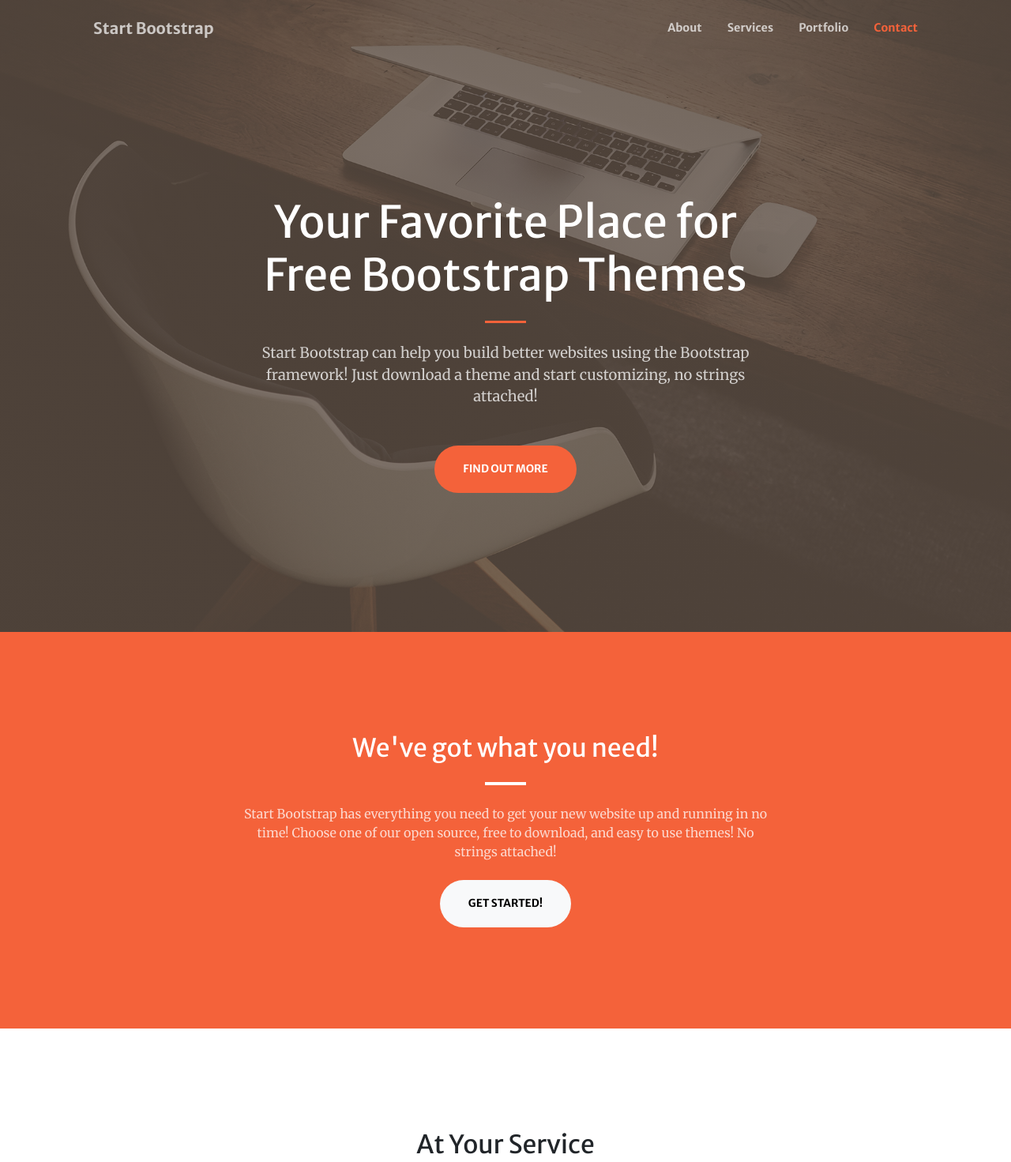
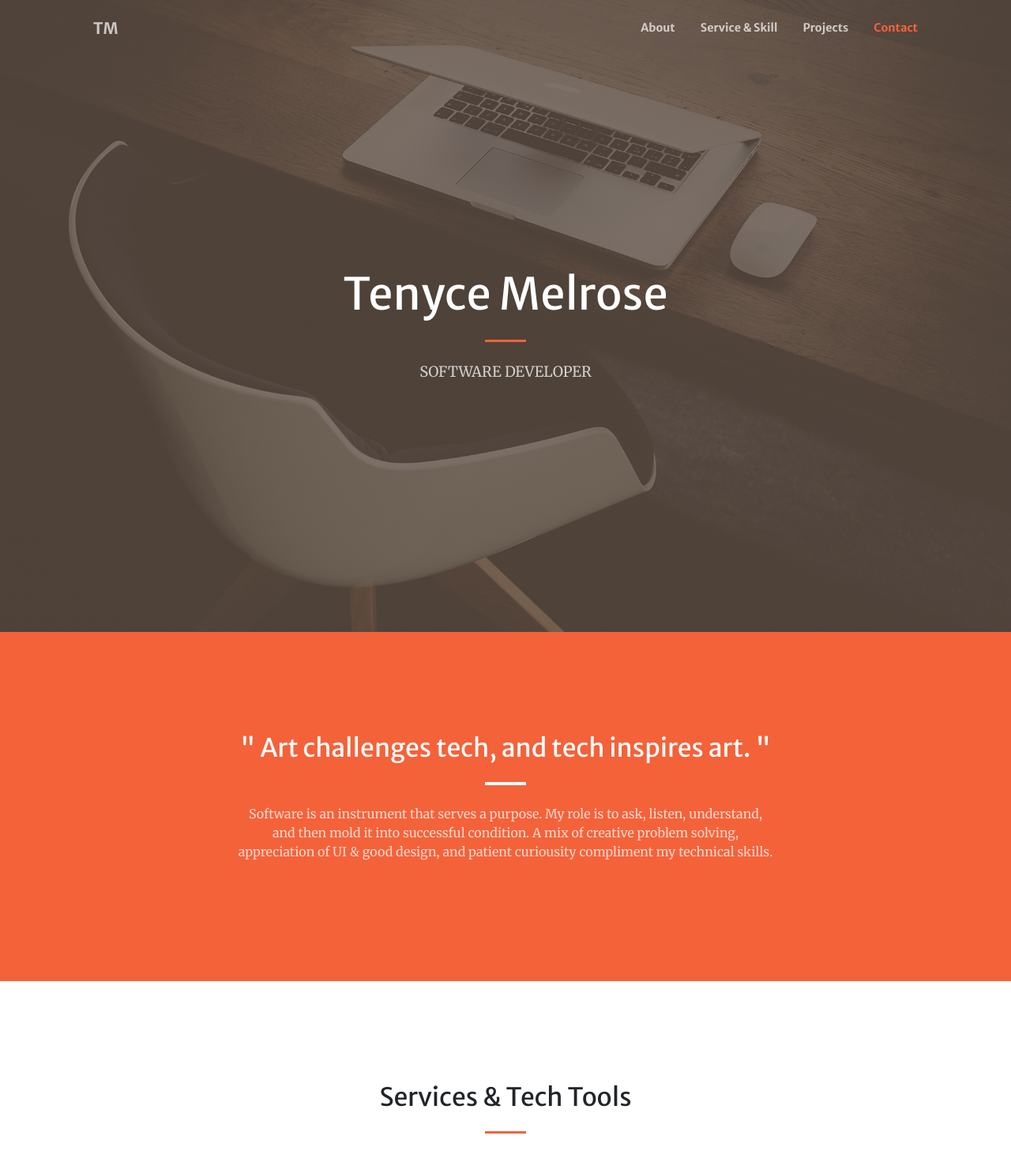
Before and after one commit to MelroseDigital/portfolio, a plain HTML site: page index.html in a window 1280 px wide. Shown: the top 1471 px of the page at 79% size. Drawn offline with nearby package versions, Linux system fonts and the light colour scheme; some packages are replaced by stand-ins of ours; a script that the page names is missing.

Commit message:
Updates: Home, About, & Service Sections

```diff
--- a/index.html
+++ b/index.html
@@ -5,7 +5,8 @@
         <meta name="viewport" content="width=device-width, initial-scale=1, shrink-to-fit=no" />
         <meta name="description" content="" />
         <meta name="author" content="" />
-        <title>Creative - Start Bootstrap Theme</title>
+        <title>Tenyce.Melrose Portfolio</title>
+
         <!-- Favicon-->
         <link rel="icon" type="image/x-icon" href="assets/favicon.ico" />
         <!-- Bootstrap Icons-->
@@ -15,20 +16,21 @@
         <link href="https://fonts.googleapis.com/css?family=Merriweather:400,300,300italic,400italic,700,700italic" rel="stylesheet" type="text/css" />
         <!-- SimpleLightbox plugin CSS-->
         <link href="https://cdnjs.cloudflare.com/ajax/libs/SimpleLightbox/2.1.0/simpleLightbox.min.css" rel="stylesheet" />
-        <!-- Core theme CSS (includes Bootstrap)-->
+        <!-- Core theme CSS  -->
         <link href="css/styles.css" rel="stylesheet" />
     </head>
     <body id="page-top">
         <!-- Navigation-->
         <nav class="navbar navbar-expand-lg navbar-light fixed-top py-3" id="mainNav">
             <div class="container px-4 px-lg-5">
-                <a class="navbar-brand" href="#page-top">Start Bootstrap</a>
+                <!-- TODO add initials - text or img -->
+                <a class="navbar-brand" href="#page-top">TM</a>
                 <button class="navbar-toggler navbar-toggler-right" type="button" data-bs-toggle="collapse" data-bs-target="#navbarResponsive" aria-controls="navbarResponsive" aria-expanded="false" aria-label="Toggle navigation"><span class="navbar-toggler-icon"></span></button>
                 <div class="collapse navbar-collapse" id="navbarResponsive">
                     <ul class="navbar-nav ms-auto my-2 my-lg-0">
                         <li class="nav-item"><a class="nav-link" href="#about">About</a></li>
-                        <li class="nav-item"><a class="nav-link" href="#services">Services</a></li>
-                        <li class="nav-item"><a class="nav-link" href="#portfolio">Portfolio</a></li>
+                        <li class="nav-item"><a class="nav-link" href="#services">Service & Skill</a></li>
+                        <li class="nav-item"><a class="nav-link" href="#portfolio">Projects</a></li>
                         <li class="nav-item"><a class="nav-link" href="#contact">Contact</a></li>
                     </ul>
                 </div>
@@ -39,12 +41,12 @@
             <div class="container px-4 px-lg-5 h-100">
                 <div class="row gx-4 gx-lg-5 h-100 align-items-center justify-content-center text-center">
                     <div class="col-lg-8 align-self-end">
-                        <h1 class="text-white font-weight-bold">Your Favorite Place for Free Bootstrap Themes</h1>
+                        <h1 class="text-white font-weight-bold">Tenyce Melrose</h1>
                         <hr class="divider" />
                     </div>
                     <div class="col-lg-8 align-self-baseline">
-                        <p class="text-white-75 mb-5">Start Bootstrap can help you build better websites using the Bootstrap framework! Just download a theme and start customizing, no strings attached!</p>
-                        <a class="btn btn-primary btn-xl" href="#about">Find Out More</a>
+                        <p class="text-white-75 mb-5"> SOFTWARE DEVELOPER </p>
+                        <!-- <a class="btn btn-primary btn-xl" href="#about"></a> -->
                     </div>
                 </div>
             </div>
@@ -54,10 +56,10 @@
             <div class="container px-4 px-lg-5">
                 <div class="row gx-4 gx-lg-5 justify-content-center">
                     <div class="col-lg-8 text-center">
-                        <h2 class="text-white mt-0">We've got what you need!</h2>
+                        <h2 class="text-white mt-0">" Art challenges tech, and tech inspires art. "</h2>
                         <hr class="divider divider-light" />
-                        <p class="text-white-75 mb-4">Start Bootstrap has everything you need to get your new website up and running in no time! Choose one of our open source, free to download, and easy to use themes! No strings attached!</p>
-                        <a class="btn btn-light btn-xl" href="#services">Get Started!</a>
+                        <p class="text-white-75 mb-4">Software is an instrument that serves a purpose. My role is to ask, listen, understand, and then mold it into successful condition. A mix of creative problem solving, appreciation of UI & good design, and patient curiousity compliment my technical skills.</p>
+                        <!-- <a class="btn btn-light btn-xl" href="#services"></a> -->
                     </div>
                 </div>
             </div>
@@ -65,7 +67,7 @@
         <!-- Services-->
         <section class="page-section" id="services">
             <div class="container px-4 px-lg-5">
-                <h2 class="text-center mt-0">At Your Service</h2>
+                <h2 class="text-center mt-0">Services & Tech Tools</h2>
                 <hr class="divider" />
                 <div class="row gx-4 gx-lg-5">
                     <div class="col-lg-3 col-md-6 text-center">
```
